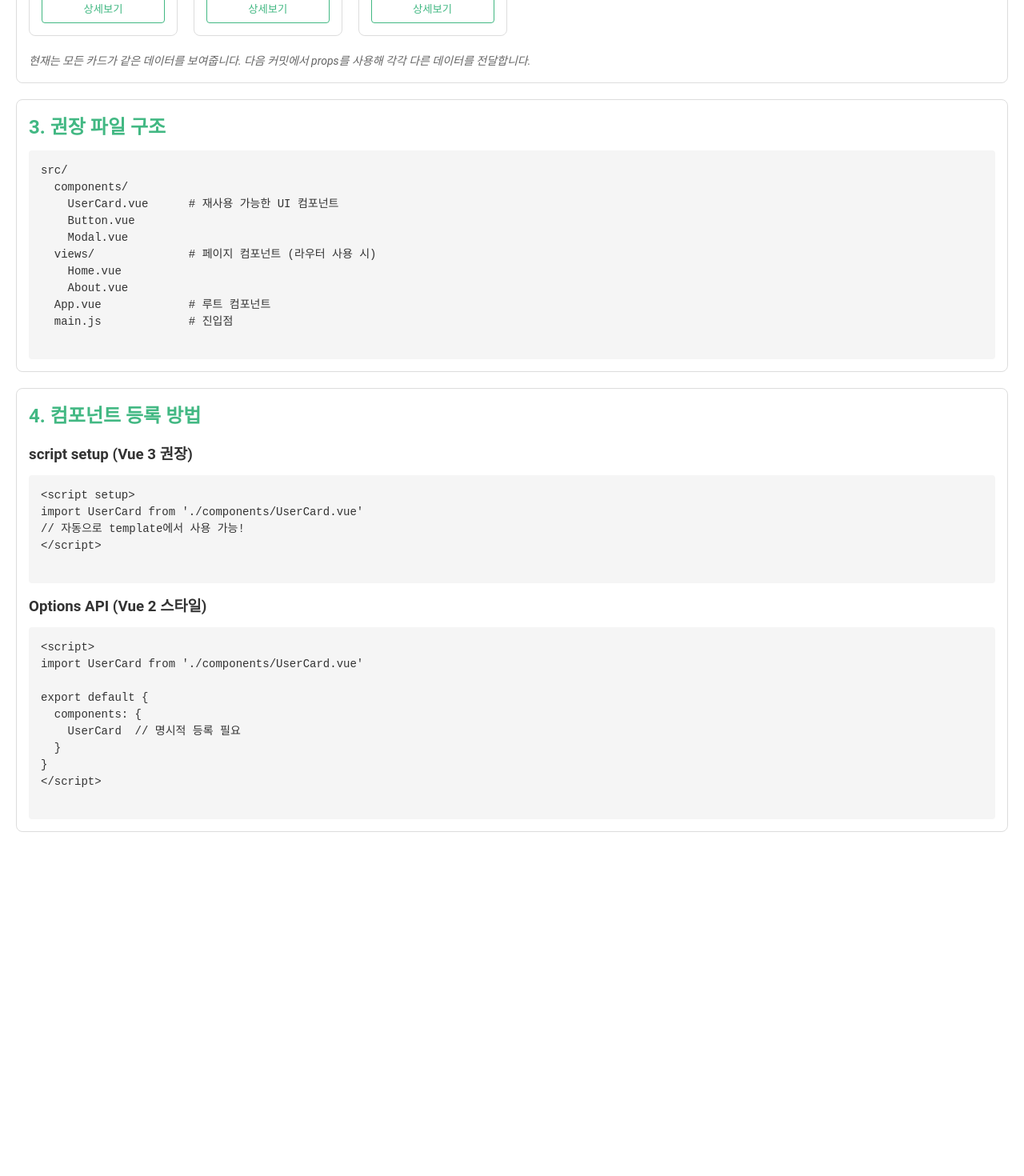
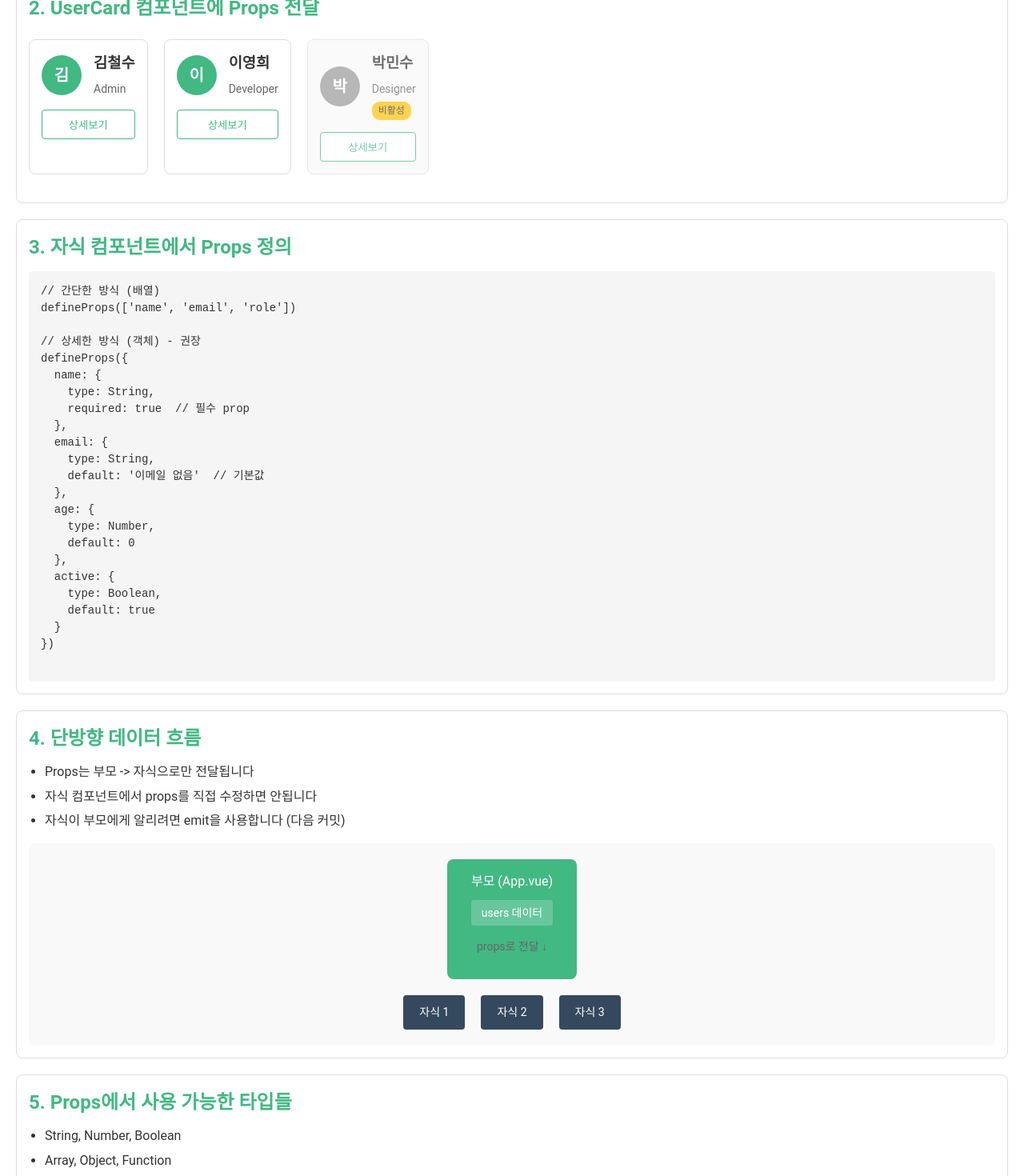
Before and after one commit to hjbaefe/vue-project, a Vue app: page / in a window 1280 px wide. Shown: the part 520-1990 px from the top of the page at 80% size. Before the commit the page ends 1600 px from the top, so only its background shows below. Built offline with nearby package versions, Linux system fonts and the light colour scheme.

Commit message:
props : 부모에서 자식으로 전달

```diff
--- a/src/App.vue
+++ b/src/App.vue
@@ -1,94 +1,122 @@
 <!--
-  [3-1] 컴포넌트 분리
+  [3-2] Props
 
-  컴포넌트를 분리하면:
-  1. 코드 재사용성 향상
-  2. 유지보수 용이
-  3. 복잡한 UI를 작은 단위로 관리
+  부모에서 자식으로 데이터 전달
+  단방향 데이터 흐름 (One-way Data Flow)
 -->
 
 <script setup>
-/**
- * script setup에서는 import한 컴포넌트가 자동으로 등록됩니다.
- * 별도의 components: { UserCard } 옵션이 필요 없습니다.
- */
+import { ref } from 'vue'
 import UserCard from './components/UserCard.vue'
+
+// 사용자 데이터
+const users = ref([
+  { id: 1, name: '김철수', email: 'chulsoo@example.com', role: 'Admin', age: 28, active: true },
+  { id: 2, name: '이영희', email: 'younghee@example.com', role: 'Developer', age: 25, active: true },
+  { id: 3, name: '박민수', email: 'minsoo@example.com', role: 'Designer', age: 30, active: false },
+])
 </script>
 
 <template>
   <div>
-    <h1>컴포넌트 분리</h1>
+    <h1>Props - 부모에서 자식으로 데이터 전달</h1>
 
-    <!-- 1. 컴포넌트 사용 이유 -->
+    <!-- 1. Props 전달 방법 -->
     <section>
-      <h2>1. 왜 컴포넌트를 분리하나요?</h2>
-      <ul>
-        <li>재사용: 같은 UI를 여러 곳에서 사용</li>
-        <li>유지보수: 관련 코드를 한 파일에서 관리</li>
-        <li>가독성: App.vue가 너무 커지는 것을 방지</li>
-        <li>협업: 여러 개발자가 다른 컴포넌트 작업 가능</li>
-      </ul>
-    </section>
+      <h2>1. Props 전달 방법</h2>
+      <pre class="code-block">
+&lt;!-- 문자열 직접 전달 --&gt;
+&lt;UserCard name="홍길동" /&gt;
 
-    <!-- 2. 컴포넌트 사용 예시 -->
-    <section>
-      <h2>2. UserCard 컴포넌트 사용</h2>
-      <p>아래는 별도 파일로 분리한 UserCard 컴포넌트입니다:</p>
+&lt;!-- 변수 바인딩 (v-bind 또는 :) --&gt;
+&lt;UserCard :name="userName" /&gt;
 
-      <div class="cards-container">
-        <!-- 같은 컴포넌트를 여러 번 사용 -->
-        <UserCard />
-        <UserCard />
-        <UserCard />
-      </div>
+&lt;!-- 숫자는 v-bind 필요 --&gt;
+&lt;UserCard :age="25" /&gt;
 
-      <p class="note">
-        현재는 모든 카드가 같은 데이터를 보여줍니다.
-        다음 커밋에서 props를 사용해 각각 다른 데이터를 전달합니다.
-      </p>
-    </section>
-
-    <!-- 3. 파일 구조 -->
-    <section>
-      <h2>3. 권장 파일 구조</h2>
-      <pre class="code-block">
-src/
-  components/
-    UserCard.vue      # 재사용 가능한 UI 컴포넌트
-    Button.vue
-    Modal.vue
-  views/              # 페이지 컴포넌트 (라우터 사용 시)
-    Home.vue
-    About.vue
-  App.vue             # 루트 컴포넌트
-  main.js             # 진입점
+&lt;!-- 불리언: prop만 쓰면 true --&gt;
+&lt;UserCard active /&gt;
+&lt;UserCard :active="false" /&gt;
       </pre>
     </section>
 
-    <!-- 4. script setup에서의 컴포넌트 등록 -->
+    <!-- 2. 실제 사용 예시 -->
     <section>
-      <h2>4. 컴포넌트 등록 방법</h2>
+      <h2>2. UserCard 컴포넌트에 Props 전달</h2>
+      <div class="cards-container">
+        <!-- 각 사용자 데이터를 props로 전달 -->
+        <UserCard
+            v-for="user in users"
+            :key="user.id"
+            :name="user.name"
+            :email="user.email"
+            :role="user.role"
+            :age="user.age"
+            :active="user.active"
+        />
+      </div>
+    </section>
 
-      <h3>script setup (Vue 3 권장)</h3>
+    <!-- 3. Props 정의 -->
+    <section>
+      <h2>3. 자식 컴포넌트에서 Props 정의</h2>
       <pre class="code-block">
-&lt;script setup&gt;
-import UserCard from './components/UserCard.vue'
-// 자동으로 template에서 사용 가능!
-&lt;/script&gt;
+// 간단한 방식 (배열)
+defineProps(['name', 'email', 'role'])
+
+// 상세한 방식 (객체) - 권장
+defineProps({
+  name: {
+    type: String,
+    required: true  // 필수 prop
+  },
+  email: {
+    type: String,
+    default: '이메일 없음'  // 기본값
+  },
+  age: {
+    type: Number,
+    default: 0
+  },
+  active: {
+    type: Boolean,
+    default: true
+  }
+})
       </pre>
+    </section>
 
-      <h3>Options API (Vue 2 스타일)</h3>
-      <pre class="code-block">
-&lt;script&gt;
-import UserCard from './components/UserCard.vue'
+    <!-- 4. 단방향 데이터 흐름 -->
+    <section>
+      <h2>4. 단방향 데이터 흐름</h2>
+      <ul>
+        <li>Props는 부모 -> 자식으로만 전달됩니다</li>
+        <li>자식 컴포넌트에서 props를 직접 수정하면 안됩니다</li>
+        <li>자식이 부모에게 알리려면 emit을 사용합니다 (다음 커밋)</li>
+      </ul>
+      <div class="diagram">
+        <div class="parent-box">
+          부모 (App.vue)
+          <div class="data-box">users 데이터</div>
+          <div class="arrow">props로 전달</div>
+        </div>
+        <div class="children-box">
+          <div class="child-box">자식 1</div>
+          <div class="child-box">자식 2</div>
+          <div class="child-box">자식 3</div>
+        </div>
+      </div>
+    </section>
 
-export default {
-  components: {
-    UserCard  // 명시적 등록 필요
-  }
-}
-&lt;/script&gt;
-      </pre>
+    <!-- 5. Props 타입들 -->
+    <section>
+      <h2>5. Props에서 사용 가능한 타입들</h2>
+      <ul>
+        <li>String, Number, Boolean</li>
+        <li>Array, Object, Function</li>
+        <li>Date, Symbol</li>
+        <li>커스텀 클래스 (생성자 함수)</li>
+      </ul>
     </section>
   </div>
 </template>
@@ -104,11 +132,6 @@ section {
 h2 {
   color: #42b883;
   margin-bottom: 10px;
-}
-
-h3 {
-  margin: 15px 0 10px;
-  color: #333;
 }
 
 ul {
@@ -136,10 +159,53 @@ li {
   line-height: 1.5;
 }
 
-.note {
+.diagram {
   margin-top: 15px;
+  padding: 20px;
+  background: #f9f9f9;
+  border-radius: 8px;
+  text-align: center;
+}
+
+.parent-box {
+  display: inline-block;
+  padding: 15px 30px;
+  background: #42b883;
+  color: white;
+  border-radius: 8px;
+  margin-bottom: 10px;
+}
+
+.data-box {
+  margin-top: 10px;
+  padding: 5px 10px;
+  background: rgba(255,255,255,0.2);
+  border-radius: 4px;
   font-size: 14px;
+}
+
+.arrow {
+  margin: 15px 0;
   color: #666;
-  font-style: italic;
+  font-size: 14px;
+}
+
+.arrow::after {
+  content: ' ↓';
+}
+
+.children-box {
+  display: flex;
+  justify-content: center;
+  gap: 20px;
+  margin-top: 10px;
+}
+
+.child-box {
+  padding: 10px 20px;
+  background: #35495e;
+  color: white;
+  border-radius: 4px;
+  font-size: 14px;
 }
 </style>
--- a/src/components/UserCard.vue
+++ b/src/components/UserCard.vue
@@ -1,37 +1,62 @@
 <!--
-  컴포넌트 분리
+  [3-2] Props
 
-  UserCard.vue - 재사용 가능한 사용자 카드 컴포넌트
-
-  컴포넌트를 분리하는 이유:
-  1. 재사용성: 같은 UI를 여러 곳에서 사용
-  2. 유지보수성: 관련 코드를 한 곳에서 관리
-  3. 가독성: 복잡한 UI를 작은 단위로 분리
+  부모 컴포넌트에서 자식 컴포넌트로 데이터를 전달합니다.
+  Props는 단방향 데이터 흐름을 따릅니다 (부모 -> 자식).
 -->
 
 <script setup>
-/**
- * 현재는 하드코딩된 데이터를 사용합니다.
- * 다음 커밋에서 props를 통해 데이터를 받도록 개선합니다.
- */
 import { ref } from 'vue'
 
-const user = ref({
-  name: 'Vue 학습자',
-  email: 'vue@example.com',
-  role: 'Developer'
+/**
+ * defineProps: props 정의
+ *
+ * 타입만 지정하는 방식:
+ * const props = defineProps(['name', 'email', 'role'])
+ *
+ * 타입과 옵션을 지정하는 방식 (권장):
+ */
+const props = defineProps({
+  // 필수 prop (required: true)
+  name: {
+    type: String,
+    required: true
+  },
+  // 선택적 prop + 기본값
+  email: {
+    type: String,
+    default: '이메일 없음'
+  },
+  role: {
+    type: String,
+    default: 'User'
+  },
+  // 숫자 타입
+  age: {
+    type: Number,
+    default: 0
+  },
+  // 불리언 타입
+  active: {
+    type: Boolean,
+    default: true
+  }
 })
 
 const isExpanded = ref(false)
 </script>
 
 <template>
-  <div class="user-card">
+  <div class="user-card" :class="{ inactive: !active }">
     <div class="user-header">
-      <div class="avatar">{{ user.name.charAt(0) }}</div>
+      <!-- props는 template에서 직접 사용 가능 -->
+      <div class="avatar" :class="{ 'avatar-inactive': !active }">
+        {{ name.charAt(0) }}
+      </div>
       <div class="user-info">
-        <h3>{{ user.name }}</h3>
-        <p>{{ user.role }}</p>
+        <h3>{{ name }}</h3>
+        <p>{{ role }}</p>
+        <span v-if="!active" class="status-badge">비활성</span>
       </div>
     </div>
 
@@ -40,7 +65,9 @@ const isExpanded = ref(false)
     </button>
 
     <div v-show="isExpanded" class="user-details">
-      <p>Email: {{ user.email }}</p>
+      <p>Email: {{ email }}</p>
+      <p v-if="age > 0">Age: {{ age }}</p>
+      <p>Status: {{ active ? '활성' : '비활성' }}</p>
     </div>
   </div>
 </template>
@@ -52,6 +79,12 @@ const isExpanded = ref(false)
   padding: 15px;
   max-width: 300px;
   background: white;
+  transition: opacity 0.3s;
+}
+
+.user-card.inactive {
+  opacity: 0.7;
+  background: #f9f9f9;
 }
 
 .user-header {
@@ -73,6 +106,14 @@ const isExpanded = ref(false)
   font-weight: bold;
 }
 
+.avatar-inactive {
+  background: #999;
+}
+
+.user-info {
+  position: relative;
+}
+
 .user-info h3 {
   margin: 0;
   color: #333;
@@ -82,6 +123,16 @@ const isExpanded = ref(false)
   margin: 5px 0 0;
   color: #666;
   font-size: 14px;
+}
+
+.status-badge {
+  display: inline-block;
+  margin-top: 5px;
+  padding: 2px 8px;
+  background: #ffc107;
+  color: #333;
+  font-size: 12px;
+  border-radius: 10px;
 }
 
 .toggle-btn {
```
